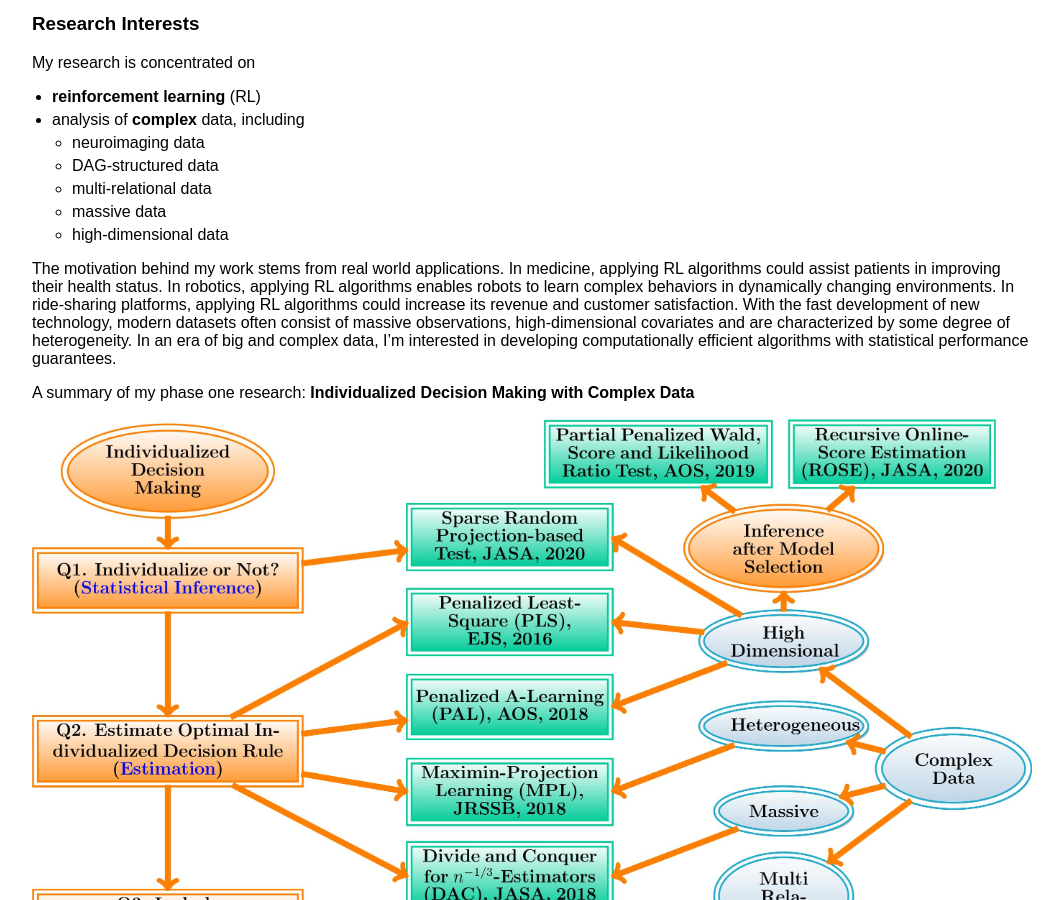
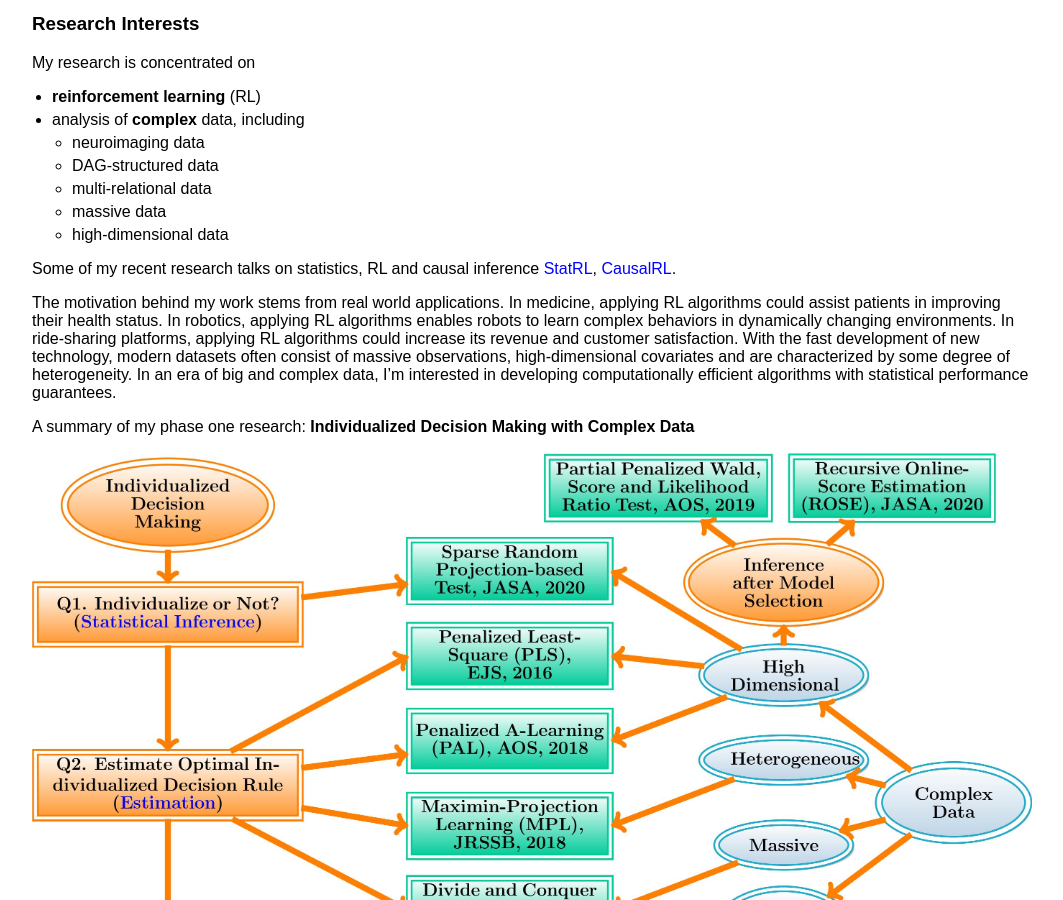
Before and after one commit to callmespring/callmespring.github.io, a Jekyll site: the page built from index.md, in a window 1280 px wide and 900 px high, scrolled down 1169 px. Shown: the whole window, without its empty margins (108-1171 px from the left). Built offline with Jekyll 4.4.1, drawn with Linux system fonts in a browser that asks for light colours.

Commit message:
Update index.md

```diff
--- a/index.md
+++ b/index.md
@@ -37,6 +37,8 @@ My research is concentrated on
   * massive data
   * high-dimensional data
 
+Some of my recent research talks on statistics, RL and causal inference [StatRL](https://www.youtube.com/watch?v=-SW9PevZThs&t=982s), [CausalRL](https://www.youtube.com/watch?v=Zor1CmRyycw&t=397s).
+
 The motivation behind my work stems from real world applications. In medicine, applying RL algorithms could assist patients in improving their health status. In robotics, applying RL algorithms enables robots to learn complex behaviors in dynamically changing environments. In ride-sharing platforms, applying RL algorithms could increase its revenue and customer satisfaction. With the fast development of new technology, modern datasets often consist of massive observations,
 high-dimensional covariates and are characterized by some degree of heterogeneity. In an era of big and complex data, I'm interested in developing computationally efficient algorithms with statistical performance guarantees.
 
```
